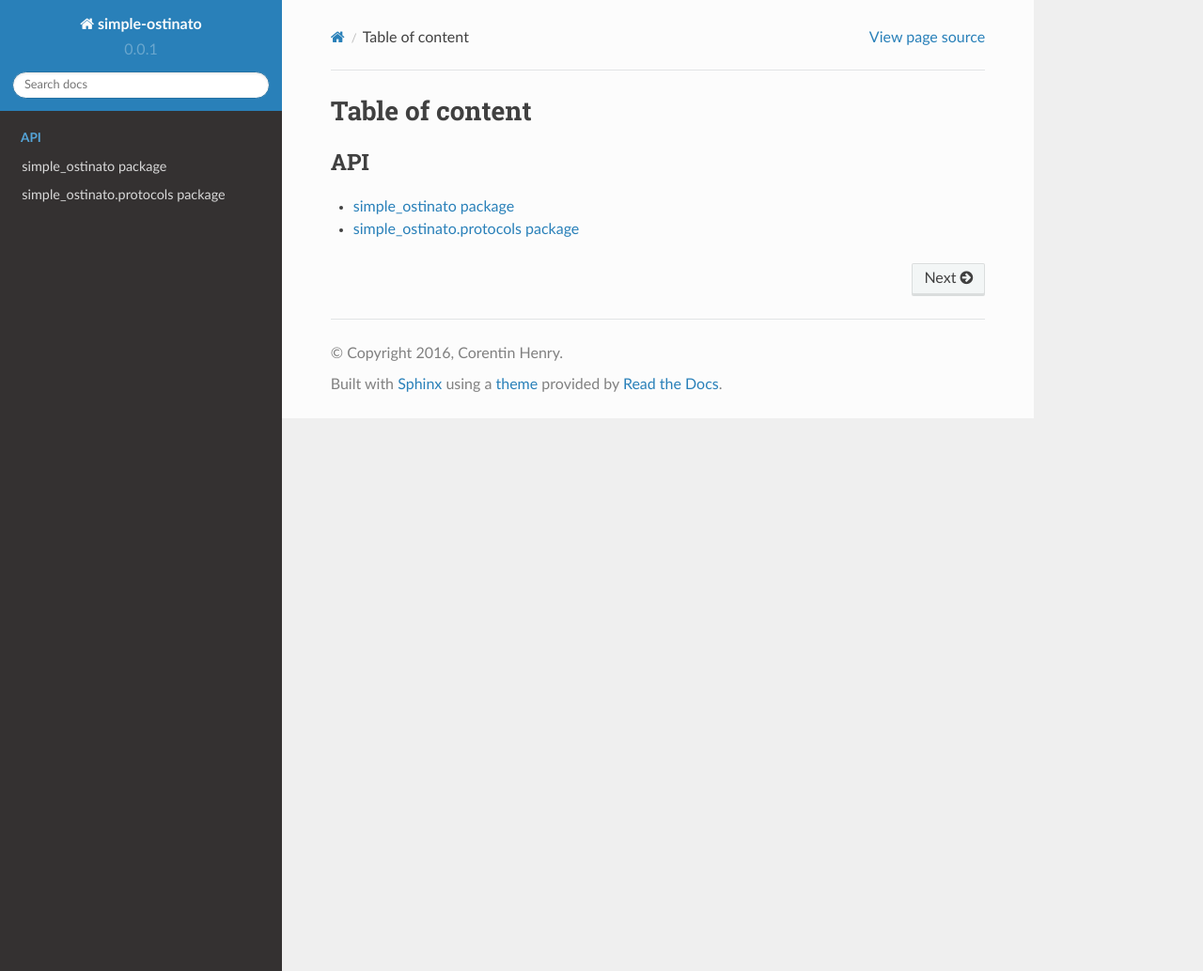
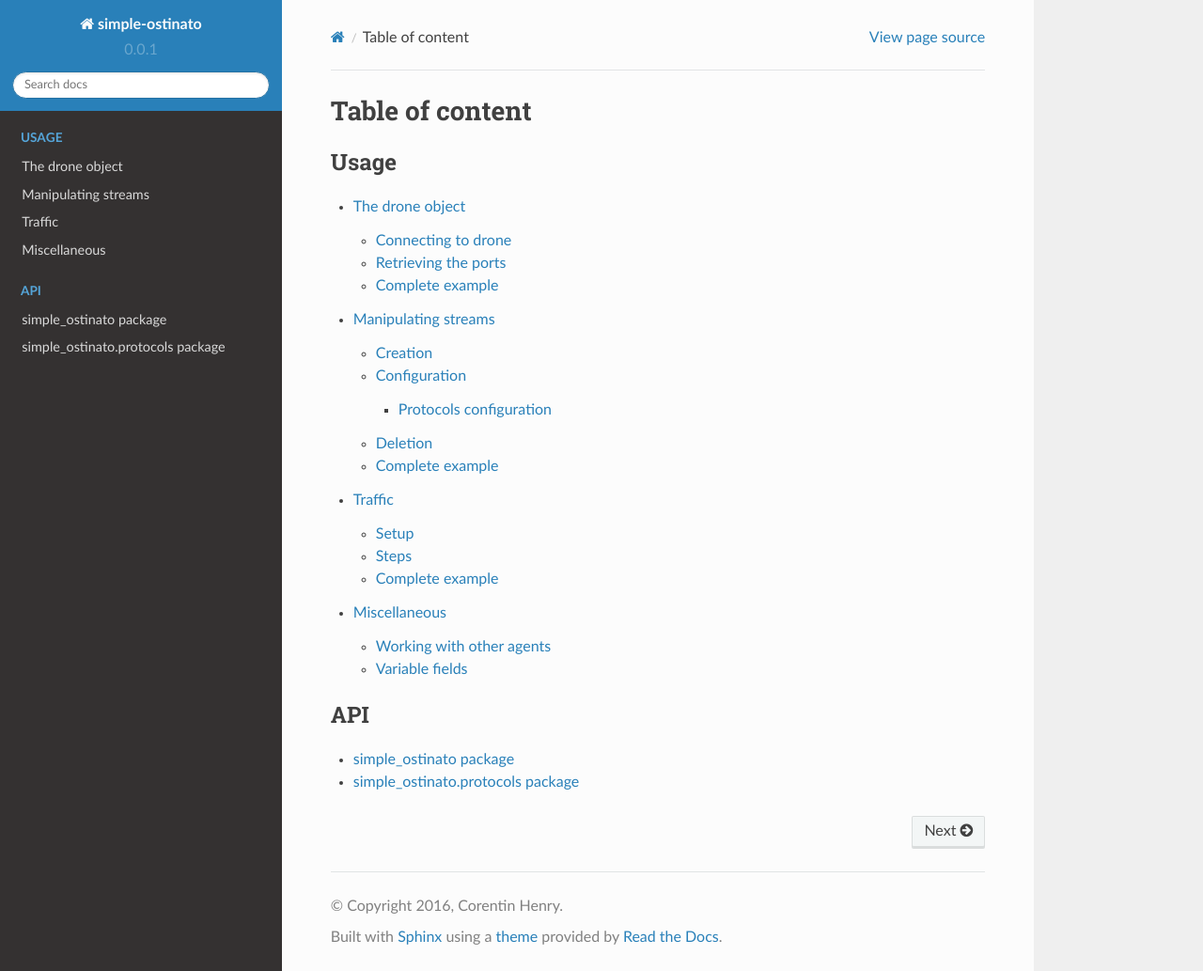
Before and after one commit to little-dude/simple-ostinato, a Sphinx documentation site: the page built from doc/source/index.rst, in a window 1280 px wide and 1033 px high. Shown: the whole window at 94% size. Built offline with Sphinx 7.4.7 and the Read the Docs theme 2.0.0, drawn with Linux system fonts in a browser that asks for light colours; part of the change alters nothing that is shown.

Commit message:
update doc

```diff
--- /dev/null
+++ b/doc/source/drone.rst
@@ -0,0 +1,143 @@
+================
+The drone object
+================
+
+We suppose that drone is running on the local host.
+
+-------------------
+Connecting to drone
+-------------------
+
+All the operations are performed from a ``simple_ostinato.Drone`` object, that
+holds the connection to a drone agent, and perform all the protocol buffer
+calls.
+
+.. code-block:: python
+
+    from simple_ostinato import Drone
+
+    # create an instance:
+    drone = Drone('localhost')
+
+When the object is initialized, a connection is established to the drone
+instance running on `localhost`. This will fail if no drone instance is
+running, so it is also possible to disable the automatic connection:
+
+
+.. code-block:: python
+
+    from simple_ostinato import Drone
+
+    # create an instance:
+    drone = Drone('localhost', connect=False)
+
+    # do things...
+
+    # later, the connection can be established:
+    drone.connect()
+
+--------------------
+Retrieving the ports
+--------------------
+
+After establishing the connection we can fetch the ports available on the drone
+instance:
+
+.. code-block:: python
+
+    drone.fetch_ports()
+    for port in drone.ports:
+        print str(port)
+
+Output:
+
+.. code-block:: none
+
+    veth0 (id=0, enabled=True)
+    veth1 (id=1, enabled=True)
+    enp0s25 (id=2, enabled=True)
+    any (id=3, enabled=True)
+    lo (id=4, enabled=True)
+    wlp3s0 (id=5, enabled=True)
+    docker0 (id=6, enabled=True)
+    bluetooth0 (id=7, enabled=True)
+    bluetooth-monitor (id=8, enabled=True)
+    dbus-system (id=9, enabled=True)
+    dbus-session (id=10, enabled=True)
+
+To get a port by name, we either iterate over the ports or just call
+``get_port()``:
+
+.. code-block:: python
+
+    veth0 = drone.get_port('veth0')
+
+    # this is equivalent to:
+    for port in drone.ports:
+        if port.name == 'veth0':
+            veth0 = port
+            break
+
+
+It is also possible to get a port by id with by iterating over the ports, but
+since I don't really see a use case for getting ports by ID, there is not
+method for this at the moment:
+
+.. code-block:: python
+
+    for port in drone.ports:
+        if port.port_id == 0:
+            veth0 = port
+            break
+
+----------------
+Complete example
+----------------
+
+.. code-block:: python
+
+    from simple_ostinato import Drone
+
+    drone = Drone('localhost')
+    drone.fetch_ports()
+
+    print 'printing all the ports available'
+    print '--------------------------------'
+    for port in drone.ports:
+        print str(port)
+    print '--------------------------------'
+
+    print '\ngetting port "veth0" by name:'
+    veth0 = drone.get_port('veth0')
+
+    print '\ngetting port with id 1:'
+    for port in drone.ports:
+        if port.port_id == 1:
+            port1 = port
+            break
+    print str(port1)
+
+Output:
+
+.. code-block:: none
+
+    printing all the ports available
+    --------------------------------
+    veth0 (id=0, enabled=True)
+    veth1 (id=1, enabled=True)
+    enp0s25 (id=2, enabled=True)
+    any (id=3, enabled=True)
+    lo (id=4, enabled=True)
+    wlp3s0 (id=5, enabled=True)
+    docker0 (id=6, enabled=True)
+    bluetooth0 (id=7, enabled=True)
+    bluetooth-monitor (id=8, enabled=True)
+    dbus-system (id=9, enabled=True)
+    dbus-session (id=10, enabled=True)
+    --------------------------------
+
+    getting port "veth0" by name:
+    veth0 (id=0, enabled=True)
+
+    getting port with id 1:
+    veth1 (id=1, enabled=True)
--- a/doc/source/index.rst
+++ b/doc/source/index.rst
@@ -7,6 +7,14 @@ Table of content
 ================
 
 .. toctree:: :maxdepth: 3
+    :caption: Usage
+
+    drone
+    streams
+    traffic
+    miscellaneous
+
+.. toctree:: :maxdepth: 3
     :caption: API
 
     simple_ostinato
--- /dev/null
+++ b/doc/source/miscellaneous.rst
@@ -0,0 +1,34 @@
+=============
+Miscellaneous
+=============
+
+-------------------------
+Working with other agents
+-------------------------
+
+Often, the drone instance to which we connect already has some ports and
+streams configured. We usually want to fetch this configuration. This is easy
+with the various ``fetch`` methods of the different objects:
+
+- To fetch the ports (overriding ``drone.ports``): ``drone.fetch_ports()``
+- To fetch the configuration of a specifig port (overriding any custom
+  configuration the port object holds): ``myport.fetch()``
+- To fetch the streams configured on a port (overriding the streams in
+  ``myport.streams``): ``myport.fetch_streams()``
+- To fetch the configuration and the layers of a specifig stream (overriding
+  any custom configuration/layers the stream object holds):
+  ``mystream.fetch()``
+
+The symmetric operation, `i.e.` applying the configuration of the local objects
+on the remote drone instance, use the ``save`` methods:
+
+- To apply a port configuration: ``myport.save()``
+- To apply a stream configuration: ``mystream.save()``. Note that layers are a
+  special case: when adding or deleting a layer, the operation is always
+  applied on the remote drone instance.
+
+---------------
+Variable fields
+---------------
+
+TODO (not yet implemented)
--- /dev/null
+++ b/doc/source/streams.rst
@@ -0,0 +1,155 @@
+====================
+Manipulating streams
+====================
+
+We suppose that drone is running on the local host.
+
+--------
+Creation
+--------
+
+To create an empty stream:
+
+.. code-block:: python
+
+    stream = lo.add_stream()
+
+
+-------------
+Configuration
+-------------
+
+At this point, the stream is created on the drone instance, but it has not
+configuration. To configure it, we simply set the desired attributes on the
+stream object, and then call ``save()`` to update the stream configuration on
+the drone instance.
+
+.. code-block:: python
+
+    # we give a name to the stream, although it's optional
+    stream.name = 'a_stream'
+    # we want to send packets, not bursts of packets
+    stream.unit = 'PACKETS'
+    # we want the stream to finish after it sent a fixed amount of packets
+    stream.mode = 'FIXED'
+    # after this stream, we want to stop transmitting, even if there is another
+    # stream enabled on this port
+    stream.next = 'STOP'
+    # we want to send 100 packets
+    stream.num_packets = 100
+    # at a rate of 50 packets per seconds
+    stream.packets_per_sec = 50
+    # finally, we enable the stream, otherwise, it won't send anything.
+    stream.is_enabled = True
+
+The stream object holds the configuration. To apply it we call ``save()``:
+
+.. code-block:: python
+
+    stream.save()
+
+Protocols configuration
+-----------------------
+
+We will send a simple IP packet with fixed fields. We add the different layers
+(or protocols) to the stream. Note that the order matters: adding an IPv4 layer
+before a MAC layer will result in an invalid frame. Each layer correspond to a
+class in ``simple_ostinato.protocols``:
+
+.. code-block:: python
+
+    from simple_ostinato.protocols import Mac, Ethernet, IPv4, Payload
+
+    mac = Mac()
+    mac.source = '00:00:11:11:22:22'
+    mac.destination = 'FF:FF:FF:FF:FF:FF'
+    stream.add_layers(mac)
+
+    eth = Ethernet()
+    eth.ether_type = 0x800
+    stream.add_layers(eth)
+
+    ip = IPv4()
+    ip.source = '10.0.0.1'
+    ip.destination = '10.0.0.2'
+    stream.add_layers(ip)
+
+    payload = Payload()
+    stream.add_layers(payload)
+
+Note that ``add_layers`` accepts multiple layers, so we could have created the
+layer an then do: ``add_layers(mac, eth, ip)``. Again, order matters, so this
+would not work for example: ``add_layers(eth, ip, mac)``.
+
+Also, all the attributes of the layers can be passed to the class constructor,
+so the above could be just written:
+
+.. code-block:: python
+
+    from simple_ostinato.protocols import Mac, Ethernet, IPv4, Payload
+
+    stream.add_layers(
+        Mac(source='00:00:11:11:22:22', destination='FF:FF:FF:FF:FF:FF'),
+        Ethernet(ether_type=0x800),
+        IPv4(source='10.0.0.1', destination='10.0.0.2'),
+        Payload())
+
+To remove a layer, use ``Stream.del_layers()``. For instance, to delete the
+``Payload`` and ``IPv4`` layers:
+
+.. code-block:: python
+
+    stream.del_layers('Payload', 'IPv4')
+
+
+--------
+Deletion
+--------
+
+We can delete a stream by id:
+
+.. code-block:: python
+
+    lo.del_stream(stream.stream_id)
+
+
+----------------
+Complete example
+----------------
+
+.. code-block:: python
+
+    from simple_ostinato import Drone
+    from simple_ostinato.protocols import Mac, Ethernet, IPv4, Payload
+
+    drone = Drone('localhost')
+    drone.fetch_ports()
+    lo = drone.get_port('lo')
+
+    # create a stream
+    stream = lo.add_stream()
+
+    # configure the stream
+    stream.name = 'a_stream'
+    stream.unit = 'PACKETS'
+    stream.mode = 'FIXED'
+    stream.next = 'STOP'
+    stream.num_packets = 100
+    stream.packets_per_sec = 50
+    stream.is_enabled = True
+
+    # IMPORTANT: apply the configuration
+    stream.save()
+
+    # Add layers
+    stream.add_layers(
+        Mac(source='00:00:11:11:22:22', destination='FF:FF:FF:FF:FF:FF'),
+        Ethernet(ether_type=0x800),
+        IPv4(source='10.0.0.1', destination='10.0.0.2'),
+        Payload())
+
+    # Delete layers
+    stream.del_layers('Payload', 'IPv4')
+
+    # Delete stream
+    lo.del_stream(stream.stream_id)
--- /dev/null
+++ b/doc/source/traffic.rst
@@ -0,0 +1,184 @@
+=======
+Traffic
+=======
+
+-----
+Setup
+-----
+
+We suppose that drone is running on the local host. We will also use a veth
+pair than can be created like this:
+
+.. code-block:: none
+
+    ip link add veth0 type veth peer name veth1
+    ip link set veth0 up
+    ip link set veth1 up
+
+-----
+Steps
+-----
+
+We first create a valid stream as shown in the previous section, but on
+`veth0`, that will be the transmitting port:
+
+.. code-block:: python
+
+    from simple_ostinato import Drone
+    from simple_ostinato.protocols import Mac, Ethernet, IPv4, Payload
+
+    drone = Drone('localhost')
+    drone.fetch_ports()
+
+    tx_port = drone.get_port('veth0')
+
+    stream = tx_port.add_stream()
+    stream.name = 'a_stream'
+    stream.unit = 'PACKETS'
+    stream.mode = 'FIXED'
+    stream.next = 'STOP'
+    stream.num_packets = 100
+    stream.packets_per_sec = 50
+    stream.is_enabled = True
+    stream.save()
+    stream.add_layers(
+        Mac(source='00:00:11:11:22:22', destination='FF:FF:FF:FF:FF:FF'),
+        Ethernet(ether_type=0x800),
+        IPv4(source='10.0.0.1', destination='10.0.0.2'),
+        Payload())
+
+`veth1` will be capturing traffic:
+
+.. code-block:: python
+
+    rx_port = drone.get_port('veth1')
+
+
+We first clear the statistics on both ports:
+
+
+.. code-block:: python
+
+    rx_port.clear_stats()
+    tx_port.clear_stats()
+
+Sending and capturing is straightforward:
+
+.. code-block:: python
+
+    import time
+
+    rx_port.start_capture()
+    tx_port.start_send()
+    time.sleep(3)
+    tx_port.stop_send()
+    rx_port.stop_capture()
+
+We can get the stats to perform verifications:
+
+.. code-block:: python
+
+    rx_stats = rx_port.get_stats()
+    rx_stats = tx_port.get_stats()
+
+The capture can also be retrieved as a string, and/or saved as a pcap file:
+
+.. code-block:: python
+
+    capture_str = rx_port.get_capture()
+    rx_port.save_capture(capture_str, 'capture.pcap')
+
+If you just want to save it, you can directly do:
+
+.. code-block:: python
+
+    rx_port.get_capture(save_as='capture.pcap')
+
+
+----------------
+Complete example
+----------------
+
+.. code-block:: python
+
+    import time
+    from simple_ostinato import Drone
+    from simple_ostinato.protocols import Mac, Ethernet, IPv4, Payload
+
+    drone = Drone('localhost')
+    drone.fetch_ports()
+
+    tx_port = drone.get_port('veth0')
+
+    stream = tx_port.add_stream()
+    stream.name = 'a_stream'
+    stream.unit = 'PACKETS'
+    stream.mode = 'FIXED'
+    stream.next = 'STOP'
+    stream.num_packets = 100
+    stream.packets_per_sec = 50
+    stream.is_enabled = True
+    stream.save()
+    stream.add_layers(
+        Mac(source='00:00:11:11:22:22', destination='FF:FF:FF:FF:FF:FF'),
+        Ethernet(ether_type=0x800),
+        IPv4(source='10.0.0.1', destination='10.0.0.2'),
+        Payload())
+
+    rx_port = drone.get_port('veth1')
+
+    rx_port.clear_stats()
+    tx_port.clear_stats()
+    rx_port.start_capture()
+    tx_port.start_send()
+    time.sleep(3)
+    tx_port.stop_send()
+    rx_port.stop_capture()
+
+    print 'tx stats:'
+    pprint.pprint(tx_port.get_stats())
+    print 'rx stats:'
+    pprint.pprint(rx_port.get_stats())
+
+    print 'saving capture as capture.pcap'
+    rx_port.get_capture(save_as='capture.pcap')
+
+Output:
+
+.. code-block:: python
+
+    tx stats:
+    {'rx_bps': 0L,
+     'rx_bytes': 0L,
+     'rx_bytes_nic': 0,
+     'rx_drops': 0L,
+     'rx_errors': 0L,
+     'rx_fifo_errors': 0L,
+     'rx_frame_errors': 0L,
+     'rx_pkts': 0L,
+     'rx_pkts_nic': 0,
+     'rx_pps': 0L,
+     'tx_bps': 0L,
+     'tx_bytes': 6000L,
+     'tx_bytes_nic': 0,
+     'tx_pkts': 100L,
+     'tx_pkts_nic': 0,
+     'tx_pps': 0L}
+    rx stats:
+    {'rx_bps': 0L,
+     'rx_bytes': 6000L,
+     'rx_bytes_nic': 0,
+     'rx_drops': 0L,
+     'rx_errors': 0L,
+     'rx_fifo_errors': 0L,
+     'rx_frame_errors': 0L,
+     'rx_pkts': 100L,
+     'rx_pkts_nic': 0,
+     'rx_pps': 0L,
+     'tx_bps': 0L,
+     'tx_bytes': 0L,
+     'tx_bytes_nic': 0,
+     'tx_pkts': 0L,
+     'tx_pkts_nic': 0,
+     'tx_pps': 0L}
+    saving capture as capture.pcap
```
